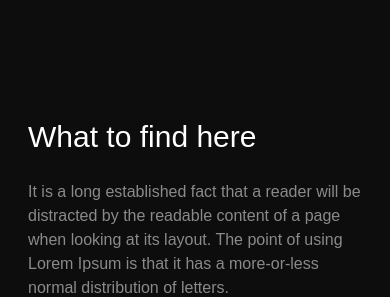
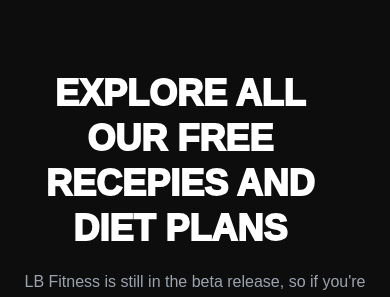
Before and after one commit to lucasjolibois54/lb-fitness, a Next.js app: page /membersonly/meals in a window 390 px wide. Shown: the part 538-835 px from the top of the page. Built offline with nearby package versions, Linux system fonts and the light colour scheme.

Commit message:
Update subHero.js

```diff
--- a/components/meals/subHero.js
+++ b/components/meals/subHero.js
@@ -3,10 +3,45 @@ import React from 'react'
 function subHero() {
   return (
     <>
-    <div className='max-w-4xl mx-auto'>
-            <div className='mt-48 3xl:mt-28 mr-7 ml-7'>
-    <h1 className='sm:ml-7 max-w-4xl text-left !leading-tight mt-4 text-white text-4xl xsm:text-3xl sm:text-4xl md:6xl md-lg:text-5xl lg:text-6xl font-medium '>What to find here</h1>
-    <p className='md:text-lg sm:ml-7 sm:mt-8 max-w-3xl mt-6 text-left text-gray-subtext font-extralight'>It is a long established fact that a reader will be distracted by the readable content of a page when looking at its layout. The point of using Lorem Ipsum is that it has a more-or-less normal distribution of letters.</p>    </div>
+
+    <div className='max-w-5xl mx-auto mt-36'>
+    <div className='e mt-5 px-5'>
+        <h3 className='!leading-tight text-center mt-4 text-white text-4xl xsm:text-4xl pr-7 sm:text-4xl md:6xl md-lg:text-5xl lg:text-5xl font-bold stroke-removal'>EXPLORE ALL OUR FREE <br/> RECEPIES AND DIET PLANS</h3>
+        <p className="text-base text-center font-light md:text-lg py-5 lg:px-24 mx-auto max-w-2xl text-gray-400 mt-0">
+        LB Fitness is still in the beta release, so if you&apos;re interested in following along as well as being updated whenever we add new features. Make sure to give us a follow <a href="https://www.instagram.com/lbfitness.eu/" target="_blank" rel="noreferrer" className='text-pink'>@lbfitness.eu</a> and join the community.  </p>
+    </div>
+
+
+
+    <div className="mt-5 sm:mt-0 mb-20  mx-auto px-5 flex flex-col sm:flex-row sm:space-x-14">
+        <div className="w-full mx-auto my-5 sm:w-4/12 space-y-4">
+
+        <a href="https://www.instagram.com/lbfitness.eu/" rel="noreferrer" target="_blank"><div className="transition duration-300 group transform hover:-translate-y-3 hover:shadow-2xl rounded-2xl cursor-pointer"><img
+            alt="Image" className="planimg"
+            src="https://res.cloudinary.com/dckwf6med/image/upload/v1661531340/Web%20Dev%20Projects/Rectangle_745_1_xhum5q.webp"
+          />
+          </div></a>
+        </div>
+
+        <div className="w-full mx-auto my-5 sm:w-4/12 space-y-4">
+        <a href="https://www.instagram.com/lbfitness.eu/" rel="noreferrer" target="_blank"><div className="transition duration-300 group transform hover:-translate-y-3 hover:shadow-2xl rounded-2xl cursor-pointer"><img
+            alt="Image" className="planimg"
+            src="https://res.cloudinary.com/dckwf6med/image/upload/v1661538003/Web%20Dev%20Projects/Rectangle-745-_2_-_2__otmc4x.webp"
+          />
+          </div></a>
+        </div>
+
+        <div className="w-full mx-auto my-5 sm:w-4/12 space-y-4">
+        <a href="https://www.instagram.com/lbfitness.eu/" rel="noreferrer" target="_blank"><div className="transition duration-300 group transform hover:-translate-y-3 hover:shadow-2xl rounded-2xl cursor-pointer"><img
+            alt="Image" className="planimg"
+            src="https://res.cloudinary.com/dckwf6med/image/upload/v1661538104/Web%20Dev%20Projects/Rectangle-745-_3_-_1__qxgmvy.webp"
+          />
+          </div></a>
+        </div>
+      </div>
+
+
+
     </div>
     </>
   )
```
